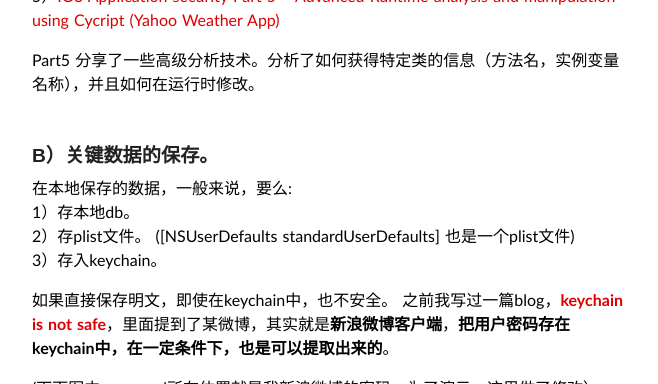
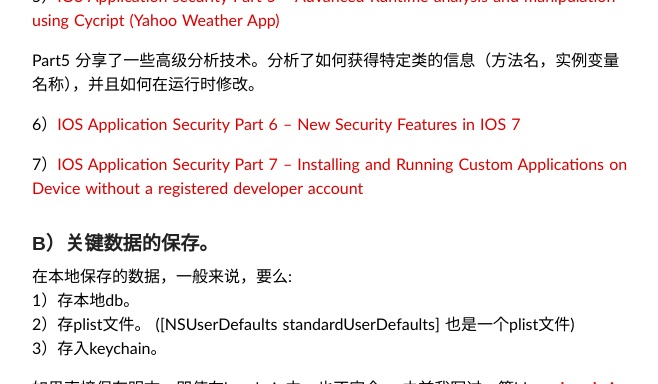
Before and after one commit to wufawei/wufawei.github.com, a Jekyll site: the page built from _posts/201307/2013-07-08-iOS-application-security.md, in a window 1280 px wide and 900 px high, scrolled down 879 px, cut to the strip 146-530 px from the top of the window. Shown: the whole strip, without its empty margins (308-966 px from the left). Built offline with Jekyll 4.4.1, drawn with Linux system fonts in a browser that asks for light colours; some web fonts are replaced; Markdown is read by kramdown in place of the engine named in the settings; comment, search, counter and statistics services are not loaded; some of the changed text lies outside the part shown.

Commit message:
update contents

```diff
--- a/_posts/201307/2013-07-08-iOS-application-security.md
+++ b/_posts/201307/2013-07-08-iOS-application-security.md
@@ -37,8 +37,11 @@
 
 Part5 分享了一些高级分析技术。分析了如何获得特定类的信息（方法名，实例变量名称），并且如何在运行时修改。
 
+6）[IOS Application Security Part 6 – New Security Features in IOS 7](http://resources.infosecinstitute.com/ios-application-security-part-6-new-security-features-in-ios-7/)
+
+7）[IOS Application Security Part 7 – Installing and Running Custom Applications on Device without a registered developer account](http://resources.infosecinstitute.com/ios-application-security-part-7-installing-and-running-custom-applications-on-device-without-a-registered-developer-account/)
 <br />
-
+<br />
 ### B）关键数据的保存。 ##
 在本地保存的数据，一般来说，要么:
 1）存本地db。
@@ -111,7 +114,7 @@
    iosinfo(iOS技术分享)为好友，会分享iOS开发相关技巧，有时也会发一些我觉得有趣的东西。
 
 
- **点击     **<http://t.cn/zHpnevd>**   查看所有的历史消息。**（微信上打开此URL。
+ **点击     **<http://t.cn/zHpnevd>**   查看所有的历史消息。**（微信上打开此URL）
 
 
 2)  关于我。
```
